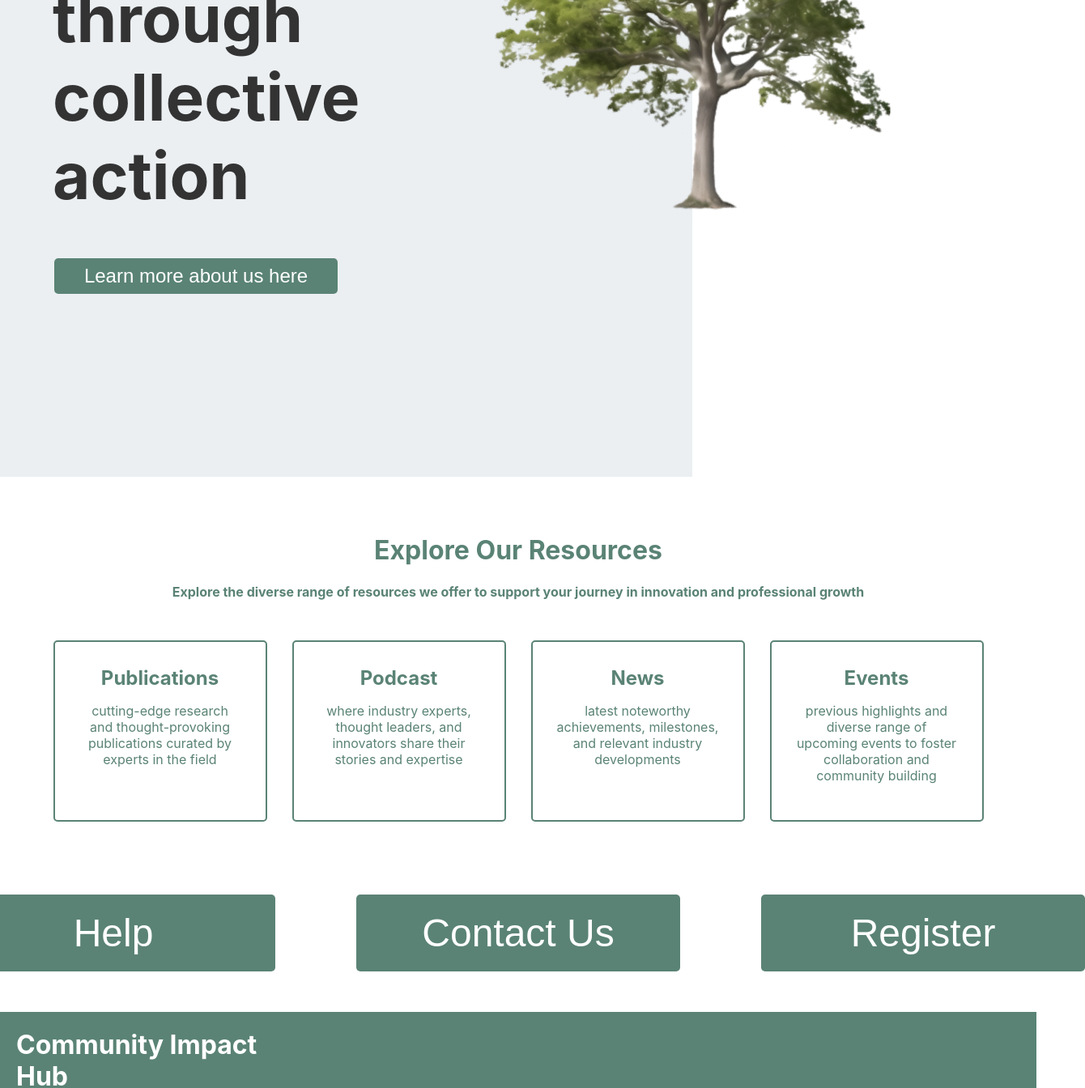
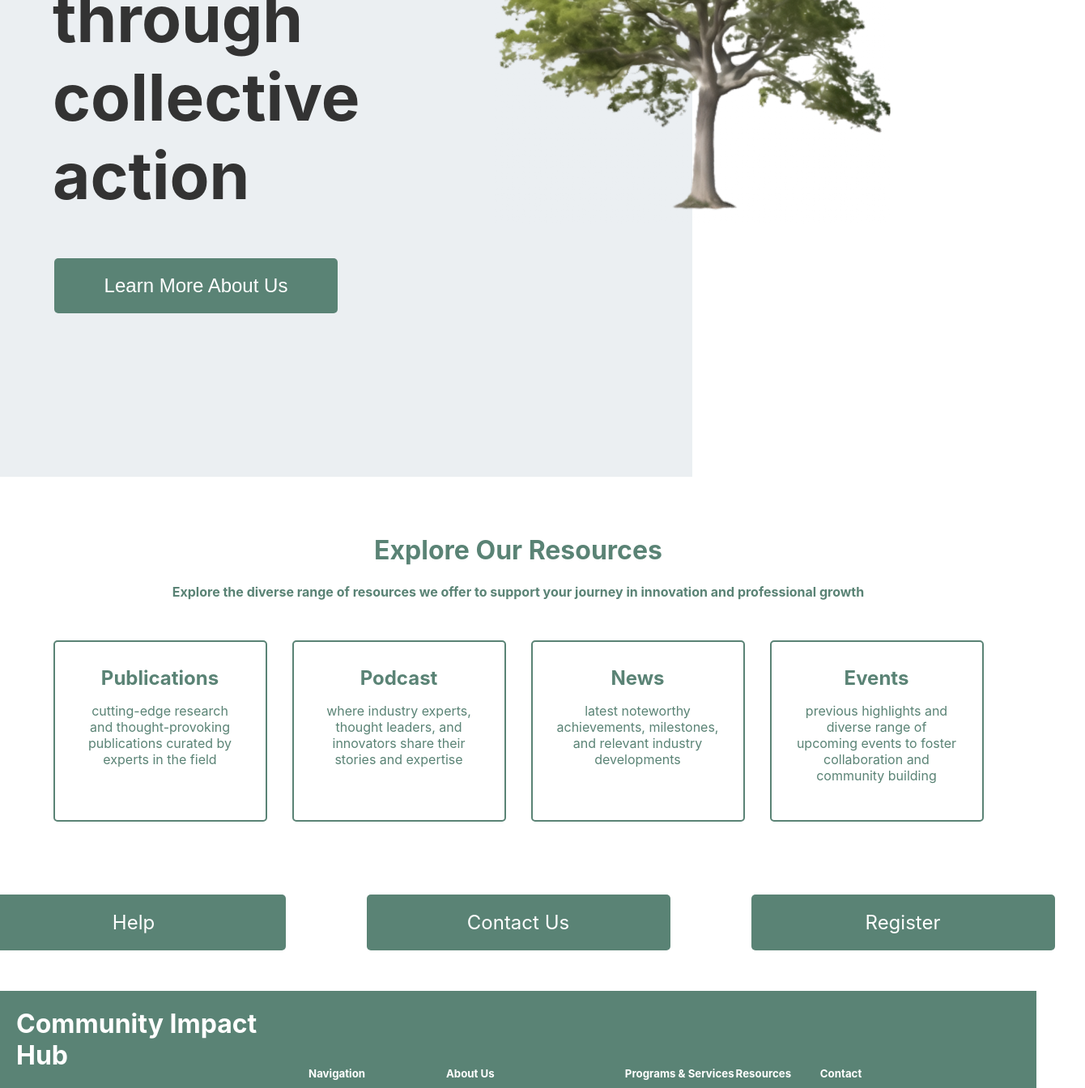
Before and after one commit to venuraperera99/Community-Impact-Hub, a React (Create React App) app: page / in a window 1280 px wide. Shown: the part 393-1737 px from the top of the page at 81% size, 1340 px wide, since content can reach past the window. Built offline with nearby package versions, Linux system fonts and the light colour scheme.

Commit message:
added Link form contact button to contact page

```diff
--- a/src/pages/home/Home.css
+++ b/src/pages/home/Home.css
@@ -39,7 +39,7 @@
   }
 
   .learn-more-button {
-    padding: 8px 15px;
+    padding: 20px 50px;
     margin-left: 17px;
     margin-right: 50px;
     font-size: 24px;
@@ -109,18 +109,19 @@
 
   .section-button {
     padding: 20px 50px; /* Adjust padding as needed */
-    font-size: 48px; /* Adjust font size as needed */
+    font-size: 24px; /* Adjust font size as needed */
     background-color: #5a8375;
     color: #fff;
     border: none;
     cursor: pointer;
     transition: background-color 0.3s;
     border-radius: 5px; /* Round the button edges */
-    width: 400px; /* Set a fixed width for the buttons */
+    width: 275px; /* Set a fixed width for the buttons */
     display: flex; /* Enable flexbox */
     align-items: center; /* Center vertically */
     justify-content: center; /* Center horizontally */
     margin-right: 100px; /* Adjust the horizontal gap between buttons */
+    text-decoration: none;
   }
 
 
--- a/src/pages/home/Home.js
+++ b/src/pages/home/Home.js
@@ -1,6 +1,7 @@
 // Home.js
 
 import React from 'react';
+import { Link } from 'react-router-dom'; // Import Link component
 import './Home.css';
 import Image from "../../images/HeroImage.png"
 
@@ -12,7 +13,9 @@ const Home = () => {
       <div className="call-to-action">
         <h4>we believe in . . .</h4>
         <h1>Making a difference through collective action</h1>
-        <button className="learn-more-button">Learn more about us here</button>
+        <Link to="/contact"> {/* Link the button to the contact page */}
+          <button className="learn-more-button">Learn More About Us</button>
+        </Link>
         <img src={Image} alt="Home Page Tree Image"/>
       </div>
 
@@ -50,9 +53,15 @@ const Home = () => {
 
         {/* Button Container */}
         <div className="button-container">
-          <button className="section-button">Help</button>
-          <button className="section-button">Contact Us</button>
-          <button className="section-button">Register</button>
+          <Link to="/contact" className="section-button"> {/* Apply same styles as button */}
+            Help
+          </Link>
+          <Link to="/contact" className="section-button"> {/* Apply same styles as button */}
+            Contact Us
+          </Link>
+          <Link to="/contact" className="section-button"> {/* Apply same styles as button */}
+            Register
+          </Link>
         </div>
       </div>
 
```
